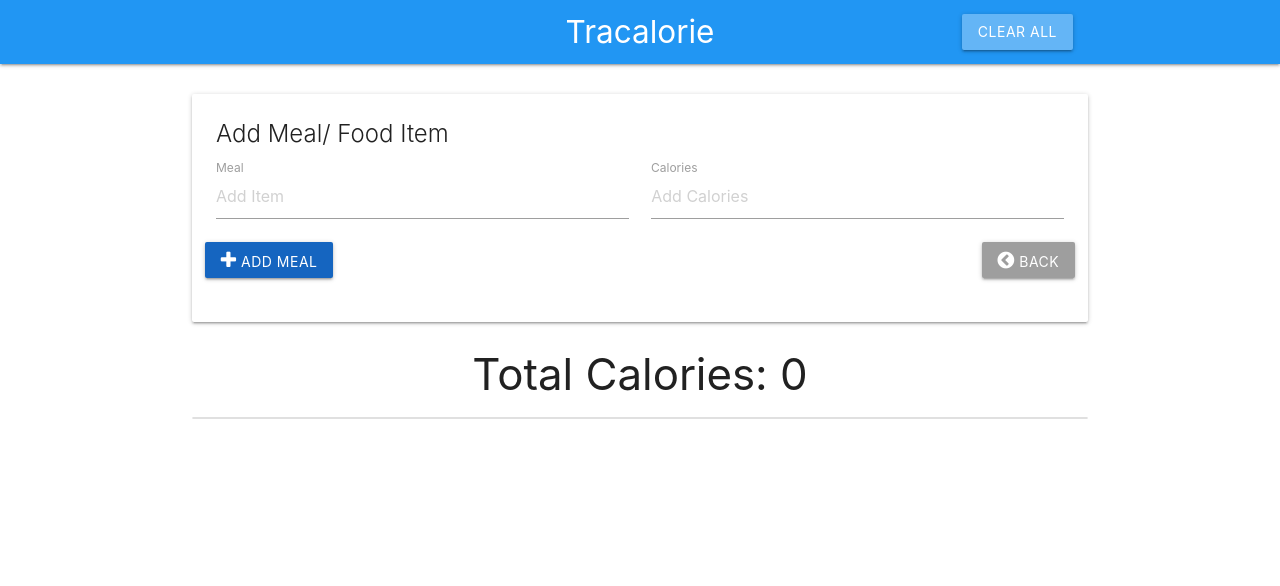
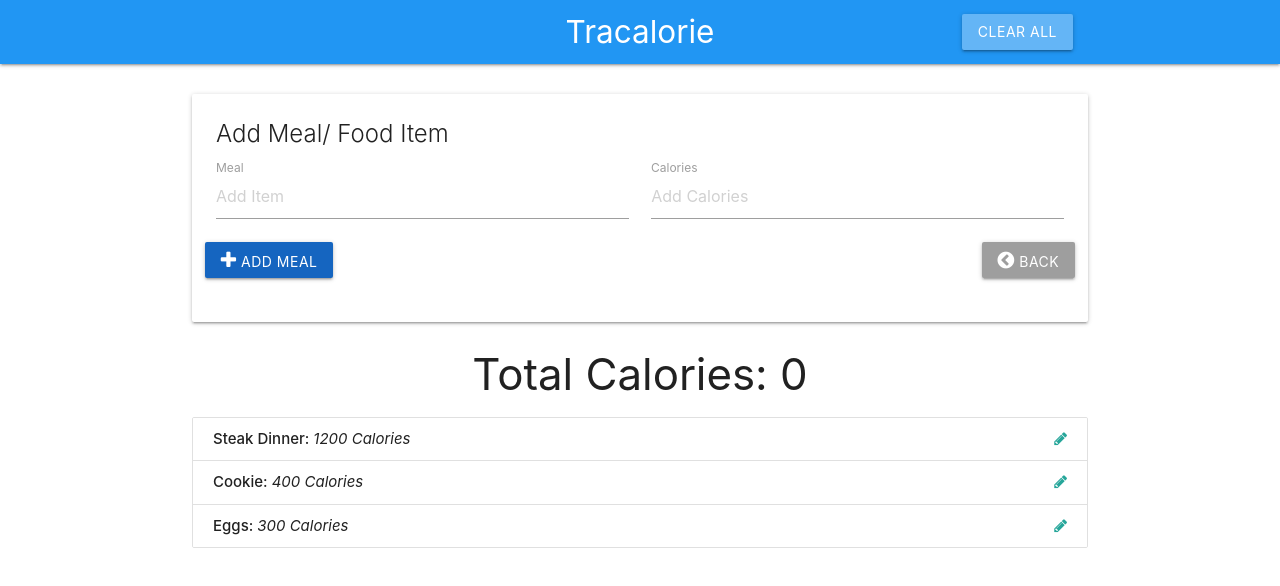
Before and after one commit to VisheshSingh/Tracalorie, a plain HTML site: page index.html in a window 1280 px wide. Drawn offline with nearby package versions, Linux system fonts and the light colour scheme.

Commit message:
Get and populate items

```diff
--- a/app.js
+++ b/app.js
@@ -24,18 +24,43 @@ const ItemCtrl = (function() {
   return {
     logData: function() {
       return data;
+    },
+    getItems: function() {
+      return data.items;
     }
   };
 })();
 
 // UICtrl Controller
-const UICtrl = (function() {})();
+const UICtrl = (function() {
+  // Public method
+  return {
+    populateItems: function(items) {
+      let html = "";
+
+      items.forEach(item => {
+        html += `<li class="collection-item" id="${item.id}">
+                <strong>${item.name}: </strong> <em>${
+          item.calories
+        } Calories</em>
+                <a href="#" class="secondary-content"><i class="edit-item fa fa-pencil"></i></a>
+              </li>`;
+      });
+
+      document.querySelector("#item-list").innerHTML = html;
+    }
+  };
+})();
 
 // App Controller
 const App = (function(ItemCtrl, UICtrl) {
   return {
     init: function() {
-      console.log("Initialize App...");
+      // Fetch items from data structure
+      const items = ItemCtrl.getItems();
+
+      //Populate items
+      UICtrl.populateItems(items);
     }
   };
 })(ItemCtrl, UICtrl);
```
Also changed, not shown: index.html (+3 -3 lines).
